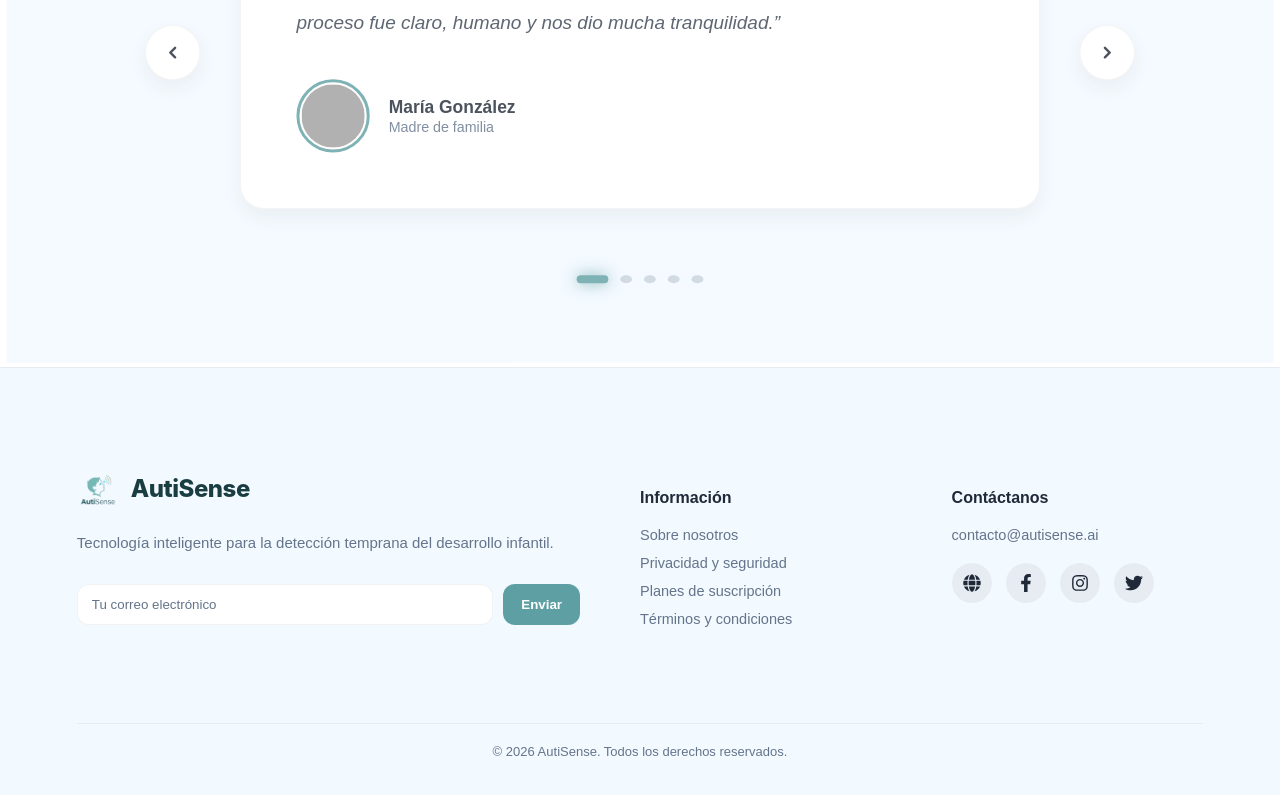
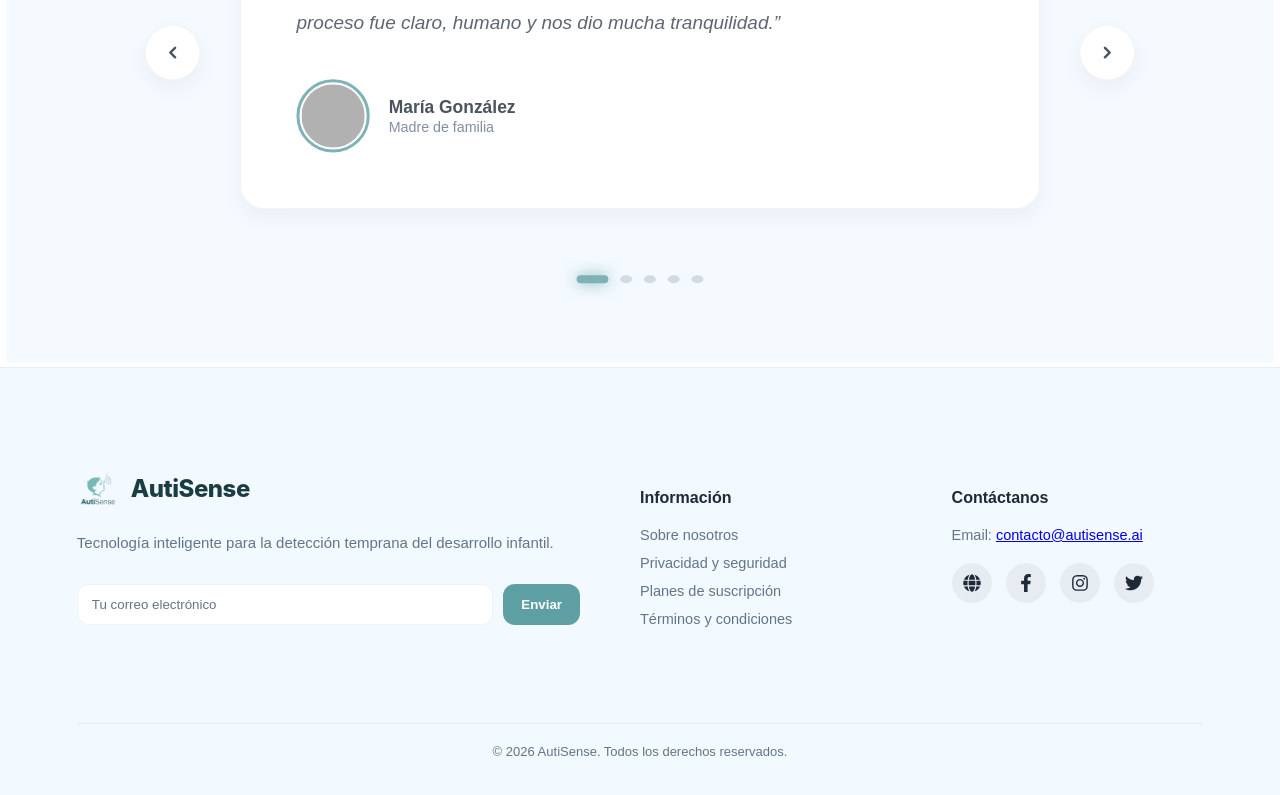
Before and after one commit to DavidPulSor02/AutiSense, a React (Vite) app: page / in a window 1280 px wide. Shown: the part 6810-7605 px from the top of the page. Built offline with nearby package versions, Linux system fonts and the light colour scheme; grey boxes are pictures that could not be loaded.

Commit message:
fix(footer): add contact email mailto link

```diff
--- a/src/components/Footer.jsx
+++ b/src/components/Footer.jsx
@@ -66,7 +66,9 @@ const Footer = () => {
                 >
                     <h4>Contáctanos</h4>
 
-                    <p>contacto@autisense.ai</p>
+                    <p>
+                        Email: <a href="mailto:contacto@autisense.ai">contacto@autisense.ai</a>
+                    </p>
 
                     <div className="socials">
                         <a href="#" aria-label="Sitio web">
```
